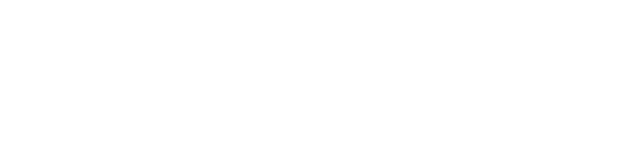
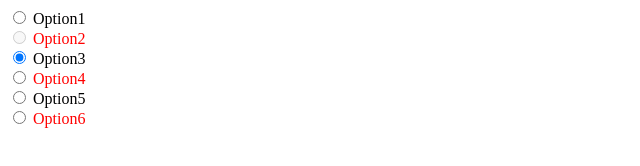
Before and after one commit to acciojob/radio-list-Sagar-Kumar01, a website: page main.html in a window 1280 px wide. Shown: the whole page, without its empty margins (0-640 px from the left). Drawn offline with Linux system fonts and the light colour scheme.

Commit message:
created a submission

```diff
--- a/main.html
+++ b/main.html
@@ -8,6 +8,19 @@
 
 <body>
 	<!-- the entire body must be written by student -->
+	<label> <input type="radio" name="choice"> Option1</label>
+	<br>
+	<label style="color:red"> <input type="radio" name="choice" disabled> Option2</label>
+	<br>
+	<label> <input type="radio" name="choice" checked> Option3</label>
+	<br>
+	<label style="color:red"> <input type="radio" name="choice"> Option4</label>
+	<br>
+	<label> <input type="radio" name="choice"> Option5</label>
+	<br>
+	<label style="color:red"> <input type="radio" name="choice"> Option6</label>
+
+
     <script type="text/javascript" src="./script.js">
 </script>
 
```
Also changed, not shown: script.js (+12 -0 lines).
